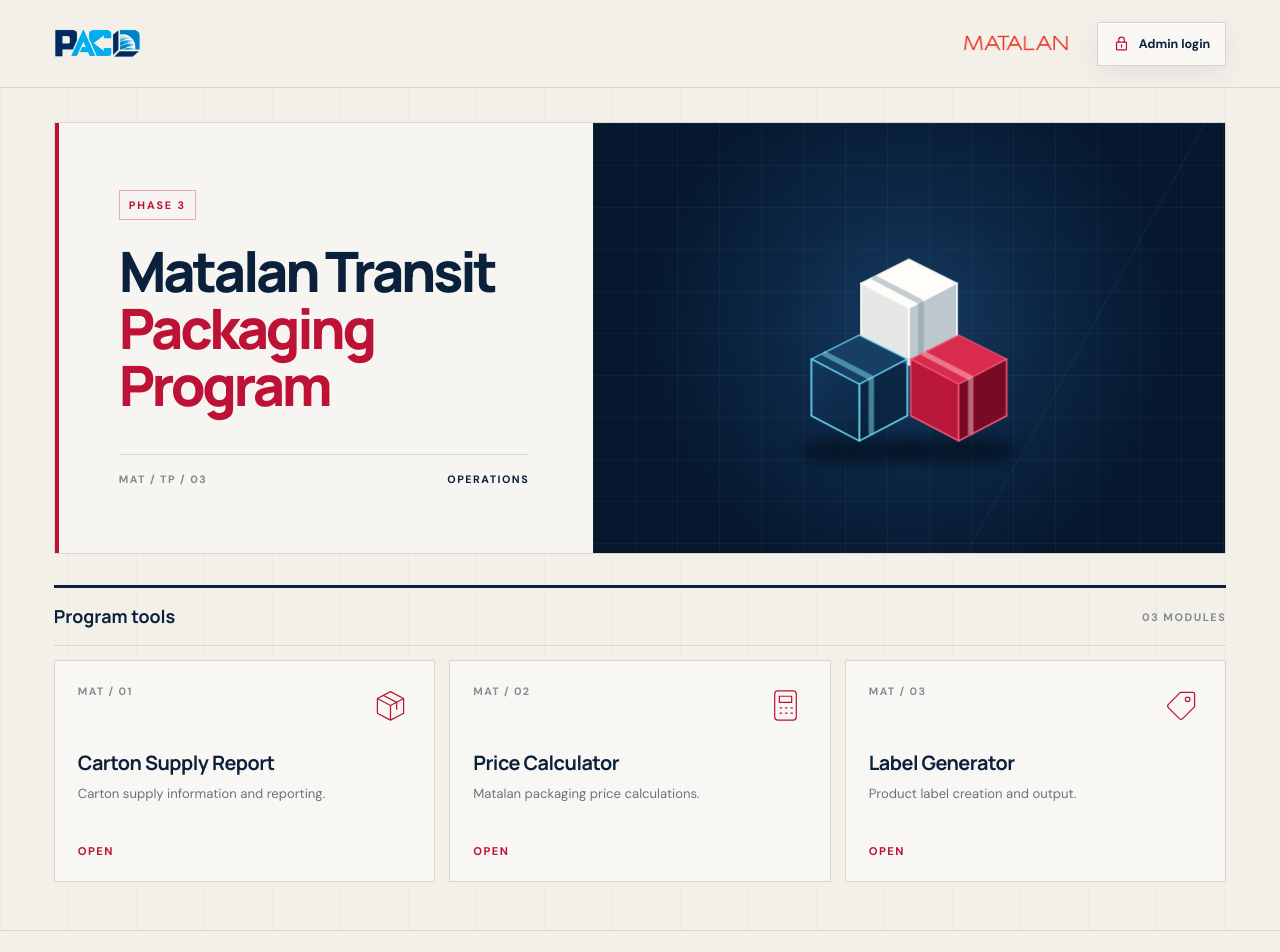
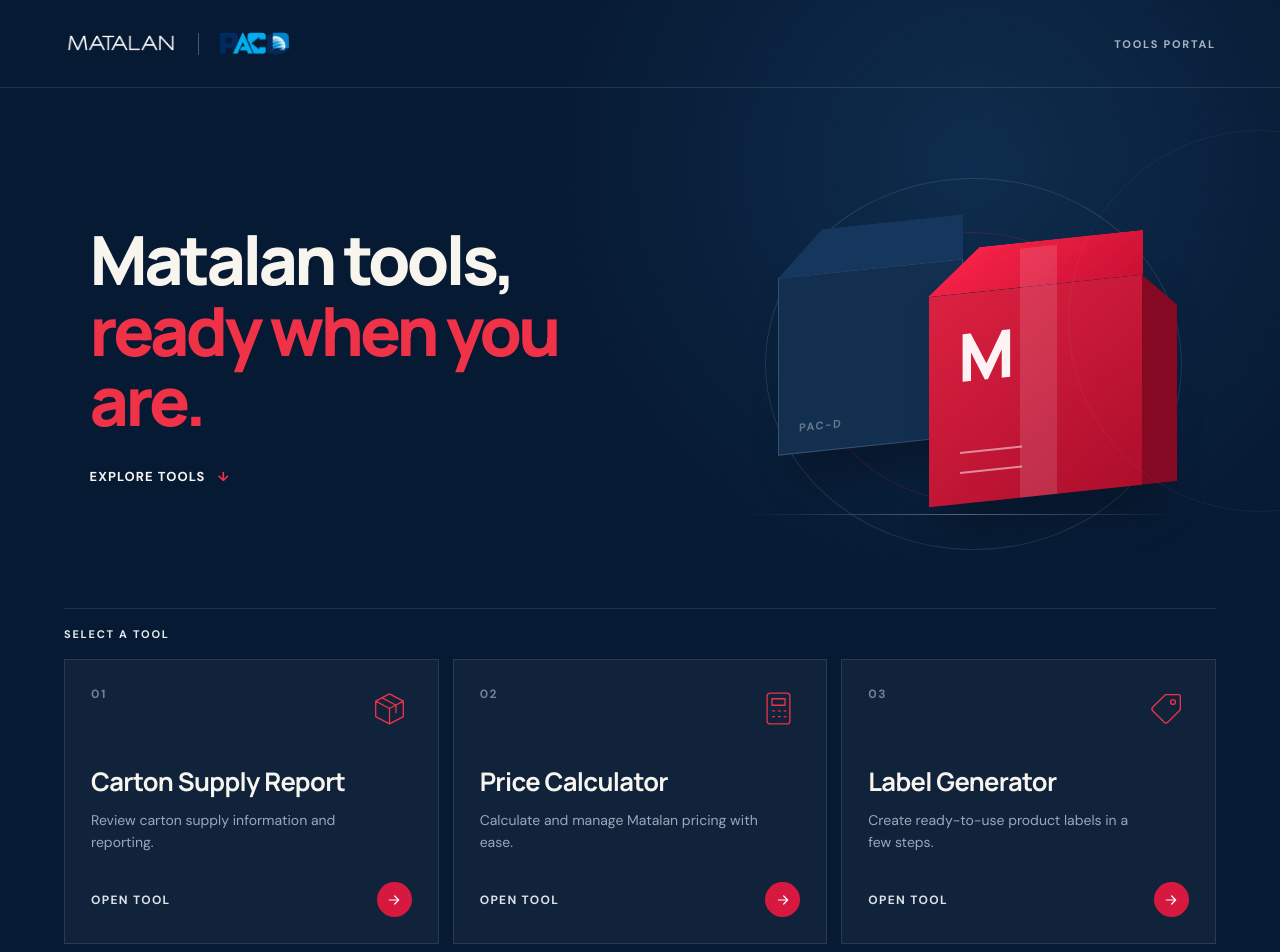
Before and after one commit to PAC-D/MatalanAllProject, a React (Vite) app: page / in a window 1280 px wide. Shown: the top 952 px of the page. Built offline with nearby package versions, Linux system fonts and the light colour scheme.

Commit message:
Revert "Redesign central operations portal"
This reverts commit b15d8ac96db477ac042d697ff2f356625ce39e8a.

```diff
--- a/src/App.jsx
+++ b/src/App.jsx
@@ -1,27 +1,27 @@
 import matalanLogo from '../assets/matalan logo.png';
 import pacdLogo from '../assets/pacd-logo.png';
 import Admin from './Admin';
-import Registration, { PackageScene } from './Registration';
+import Registration from './Registration';
 
 const tools = [
   {
     number: '01',
     title: 'Carton Supply Report',
-    description: 'Carton supply information and reporting.',
+    description: 'Review carton supply information and reporting.',
     href: 'https://matalan.pac-d.com/carton-supply-report/',
     icon: 'carton',
   },
   {
     number: '02',
     title: 'Price Calculator',
-    description: 'Matalan packaging price calculations.',
+    description: 'Calculate and manage Matalan pricing with ease.',
     href: 'https://pac-d.github.io/matalanpricecalculator_mgt/',
     icon: 'calculator',
   },
   {
     number: '03',
     title: 'Label Generator',
-    description: 'Product label creation and output.',
+    description: 'Create ready-to-use product labels in a few steps.',
     href: 'https://pac-d.github.io/Matalan-Label-Generator-v2/',
     icon: 'label',
   },
@@ -54,12 +54,29 @@ function ToolIcon({ type }) {
   );
 }
 
-function LockIcon() {
+function ArrowIcon() {
   return (
     <svg viewBox="0 0 24 24" aria-hidden="true">
-      <rect x="5" y="10" width="14" height="11" rx="1" />
-      <path d="M8 10V7a4 4 0 0 1 8 0v3M12 14v3" />
+      <path d="M5 12h14m-6-6 6 6-6 6" />
     </svg>
+  );
+}
+
+function CartonIllustration() {
+  return (
+    <div className="carton-scene" aria-hidden="true">
+      <div className="orbit orbit-one" />
+      <div className="orbit orbit-two" />
+      <div className="carton carton-back">
+        <span>PAC-D</span>
+      </div>
+      <div className="carton carton-front">
+        <span className="carton-tape" />
+        <span className="carton-mark">M</span>
+        <span className="carton-lines" />
+      </div>
+      <div className="floor-line" />
+    </div>
   );
 }
 
@@ -73,72 +90,61 @@ export default function App() {
   }
 
   return (
-    <div className="portal-page">
-      <header className="portal-header">
-        <a className="portal-pacd" href="/" aria-label="PAC-D home">
-          <img src={pacdLogo} alt="PAC-D" />
+    <div className="page-shell">
+      <header className="site-header">
+        <a className="brand-lockup" href="#top" aria-label="Matalan and PAC-D home">
+          <img className="matalan-logo" src={matalanLogo} alt="Matalan" />
+          <span className="brand-divider" />
+          <img className="pacd-logo" src={pacdLogo} alt="PAC-D" />
         </a>
-        <div className="portal-header-right">
-          <img className="portal-matalan" src={matalanLogo} alt="Matalan" />
-          <a className="portal-login" href="/admin">
-            <LockIcon />
-            <span>Admin login</span>
-          </a>
-        </div>
+        <span className="header-label">TOOLS PORTAL</span>
       </header>
 
-      <main className="portal-main">
-        <section className="portal-program" aria-labelledby="portal-title">
-          <div className="portal-program-copy">
-            <span className="portal-phase">PHASE 3</span>
-            <h1 id="portal-title">
-              Matalan Transit
-              <span>Packaging Program</span>
-            </h1>
-            <div className="portal-program-code">
-              <span>MAT / TP / 03</span>
-              <strong>OPERATIONS</strong>
-            </div>
+      <main id="top">
+        <section className="hero" aria-labelledby="hero-title">
+          <div className="hero-copy">
+            <h1 id="hero-title">Matalan tools,<br /><em>ready when you are.</em></h1>
+            <a className="jump-link" href="#tools">
+              Explore tools <span>↓</span>
+            </a>
           </div>
-          <div className="portal-carton-panel">
-            <PackageScene />
-          </div>
+          <CartonIllustration />
         </section>
 
-        <section className="portal-tools" aria-labelledby="portal-tools-title">
-          <header className="portal-tools-heading">
-            <h2 id="portal-tools-title">Program tools</h2>
-            <span>{String(tools.length).padStart(2, '0')} MODULES</span>
-          </header>
+        <section className="tools-section" id="tools" aria-label="Available tools">
+          <div className="section-heading">
+            <p>SELECT A TOOL</p>
+          </div>
 
-          <div className="portal-tool-grid">
+          <div className="tool-grid">
             {tools.map((tool) => (
               <a
-                className="portal-tool-card"
+                className="tool-card"
                 href={tool.href}
                 target="_blank"
                 rel="noreferrer"
                 key={tool.title}
                 aria-label={`Open ${tool.title}`}
               >
-                <div className="portal-tool-topline">
-                  <span className="portal-tool-code">MAT / {tool.number}</span>
-                  <span className="portal-tool-icon"><ToolIcon type={tool.icon} /></span>
+                <div className="card-topline">
+                  <span className="tool-number">{tool.number}</span>
+                  <span className="tool-icon"><ToolIcon type={tool.icon} /></span>
                 </div>
-                <div className="portal-tool-copy">
-                  <h3>{tool.title}</h3>
+                <div className="card-copy">
+                  <h2>{tool.title}</h2>
                   <p>{tool.description}</p>
                 </div>
-                <span className="portal-tool-open">Open</span>
+                <span className="open-tool">
+                  Open tool <span className="arrow"><ArrowIcon /></span>
+                </span>
               </a>
             ))}
           </div>
         </section>
       </main>
 
-      <footer className="portal-footer">
-        <span>MAT / TRANSIT PACKAGING</span>
-        <strong>PHASE 3</strong>
+      <footer>
+        <span>POWERED BY PAC-D</span>
       </footer>
     </div>
   );
--- a/src/Registration.jsx
+++ b/src/Registration.jsx
@@ -110,7 +110,7 @@ function SuggestionField({ id, label, options, value, onChange, placeholder, all
   );
 }
 
-export function PackageScene() {
+function PackageScene() {
   return (
     <div className="package-visual" aria-hidden="true">
       <svg className="carton-stack" viewBox="0 0 520 560">
--- a/src/styles.css
+++ b/src/styles.css
@@ -862,228 +862,6 @@ footer {
   .admin-assignee-list { display: block; }
 }
 
-/* Operations portal */
-.portal-page {
-  --portal-navy: #0a203b;
-  --portal-navy-deep: #06182e;
-  --portal-red: #bd1235;
-  --portal-off-white: #f3f0e9;
-  --portal-ink: #102238;
-  --portal-line: #d9d6cf;
-  width: min(1440px, 100%);
-  min-height: 100vh;
-  margin: 0 auto;
-  display: flex;
-  flex-direction: column;
-  color: var(--portal-ink);
-  background:
-    linear-gradient(90deg, rgba(10,32,59,.022) 1px, transparent 1px),
-    var(--portal-off-white);
-  background-size: 68px 68px;
-  color-scheme: light;
-}
-
-.portal-header {
-  height: 88px;
-  padding: 0 clamp(24px, 4.2vw, 64px);
-  display: flex;
-  align-items: center;
-  justify-content: space-between;
-  flex: 0 0 auto;
-  background: rgba(243,240,233,.84);
-  border-bottom: 1px solid var(--portal-line);
-  backdrop-filter: blur(18px);
-}
-.portal-pacd { display: inline-flex; align-items: center; }
-.portal-pacd img { width: 86px; height: auto; }
-.portal-header-right { display: flex; align-items: center; gap: 25px; }
-.portal-matalan { width: 112px; height: auto; }
-.portal-login {
-  min-height: 44px;
-  padding: 0 15px;
-  display: inline-flex;
-  align-items: center;
-  gap: 9px;
-  color: var(--portal-navy);
-  background: rgba(255,255,255,.43);
-  border: 1px solid rgba(10,32,59,.16);
-  box-shadow: inset 0 1px rgba(255,255,255,.8), 0 8px 25px rgba(10,32,59,.07);
-  backdrop-filter: blur(16px);
-  text-decoration: none;
-  font-size: .78rem;
-  font-weight: 700;
-  transition: border-color .2s ease, background-color .2s ease, transform .2s ease;
-}
-.portal-login svg { width: 17px; fill: none; stroke: var(--portal-red); stroke-width: 1.7; stroke-linecap: round; stroke-linejoin: round; }
-.portal-login:hover,
-.portal-login:focus-visible { background: rgba(255,255,255,.78); border-color: rgba(189,18,53,.42); transform: translateY(-1px); outline: none; }
-
-.portal-main { width: 100%; padding: 34px clamp(24px, 4.2vw, 64px) 48px; }
-.portal-program {
-  min-height: 430px;
-  display: grid;
-  grid-template-columns: minmax(0, .92fr) minmax(440px, 1.08fr);
-  border: 1px solid var(--portal-line);
-  background: rgba(255,255,255,.34);
-}
-.portal-program-copy {
-  min-width: 0;
-  padding: clamp(38px, 5vw, 72px);
-  display: flex;
-  flex-direction: column;
-  justify-content: center;
-  position: relative;
-}
-.portal-program-copy::before { content: ''; width: 4px; position: absolute; inset: 0 auto 0 0; background: var(--portal-red); }
-.portal-phase {
-  width: fit-content;
-  margin-bottom: 23px;
-  padding: 7px 9px;
-  color: var(--portal-red);
-  border: 1px solid rgba(189,18,53,.32);
-  font-size: .68rem;
-  font-weight: 700;
-  letter-spacing: .17em;
-}
-.portal-program h1 {
-  margin: 0;
-  max-width: 600px;
-  color: var(--portal-navy);
-  font: 800 clamp(2.6rem, 4.35vw, 4.45rem)/1.02 'Manrope', sans-serif;
-  letter-spacing: -.06em;
-}
-.portal-program h1 span { display: block; color: var(--portal-red); }
-.portal-program-code {
-  margin-top: 40px;
-  padding-top: 17px;
-  display: flex;
-  align-items: center;
-  justify-content: space-between;
-  color: #80878d;
-  border-top: 1px solid var(--portal-line);
-  font-size: .67rem;
-  font-weight: 700;
-  letter-spacing: .14em;
-}
-.portal-program-code strong { color: var(--portal-navy); font-size: inherit; }
-
-.portal-carton-panel {
-  min-width: 0;
-  min-height: 430px;
-  display: grid;
-  place-items: center;
-  overflow: hidden;
-  position: relative;
-  background:
-    linear-gradient(rgba(255,255,255,.035) 1px, transparent 1px),
-    linear-gradient(90deg, rgba(255,255,255,.035) 1px, transparent 1px),
-    radial-gradient(circle at 50% 47%, #173c61 0, #0c2745 34%, transparent 68%),
-    var(--portal-navy-deep);
-  background-size: 42px 42px, 42px 42px, auto, auto;
-}
-.portal-carton-panel::after {
-  content: '';
-  position: absolute;
-  width: 1px;
-  height: 135%;
-  top: -15%;
-  right: 23%;
-  background: rgba(119,207,232,.08);
-  transform: rotate(29deg);
-}
-.portal-carton-panel .package-visual {
-  width: min(500px, 100%);
-  height: 420px;
-  min-height: 0;
-  margin: 0;
-  position: relative;
-  z-index: 1;
-  transform: scale(.78);
-  transform-origin: center;
-}
-
-.portal-tools { margin-top: 31px; }
-.portal-tools-heading {
-  min-height: 61px;
-  display: flex;
-  align-items: center;
-  justify-content: space-between;
-  border-top: 3px solid var(--portal-navy);
-  border-bottom: 1px solid var(--portal-line);
-}
-.portal-tools-heading h2 { margin: 0; color: var(--portal-navy); font: 700 1.12rem/1 'Manrope', sans-serif; }
-.portal-tools-heading span { color: #838a90; font-size: .68rem; font-weight: 700; letter-spacing: .14em; }
-.portal-tool-grid { display: grid; grid-template-columns: repeat(3, minmax(0, 1fr)); gap: 14px; padding-top: 14px; }
-.portal-tool-card {
-  min-height: 222px;
-  padding: 23px;
-  display: flex;
-  flex-direction: column;
-  position: relative;
-  overflow: hidden;
-  color: var(--portal-ink);
-  background: rgba(255,255,255,.52);
-  border: 1px solid var(--portal-line);
-  text-decoration: none;
-  transition: border-color .22s ease, background-color .22s ease, transform .22s ease;
-}
-.portal-tool-card::before { content: ''; width: 3px; position: absolute; inset: 0 auto 0 0; background: var(--portal-red); transform: scaleY(0); transform-origin: bottom; transition: transform .22s ease; }
-.portal-tool-card:hover,
-.portal-tool-card:focus-visible { background: rgba(255,255,255,.88); border-color: rgba(10,32,59,.3); transform: translateY(-3px); outline: none; }
-.portal-tool-card:hover::before,
-.portal-tool-card:focus-visible::before { transform: scaleY(1); }
-.portal-tool-topline { display: flex; align-items: flex-start; justify-content: space-between; }
-.portal-tool-code { color: #858c92; font-size: .67rem; font-weight: 700; letter-spacing: .13em; }
-.portal-tool-icon { width: 42px; height: 42px; display: grid; place-items: center; color: var(--portal-red); }
-.portal-tool-icon svg { width: 37px; height: 37px; fill: none; stroke: currentColor; stroke-width: 1.6; stroke-linecap: round; stroke-linejoin: round; }
-.portal-tool-copy { margin-top: 25px; }
-.portal-tool-copy h3 { margin: 0 0 9px; color: var(--portal-navy); font: 700 clamp(1.1rem, 1.55vw, 1.35rem)/1.2 'Manrope', sans-serif; letter-spacing: -.025em; }
-.portal-tool-copy p { margin: 0; max-width: 280px; color: #69737d; font-size: .82rem; line-height: 1.5; }
-.portal-tool-open { margin-top: auto; color: var(--portal-red); font-size: .7rem; font-weight: 700; letter-spacing: .13em; text-transform: uppercase; }
-
-.portal-footer {
-  min-height: 65px;
-  margin-top: auto;
-  padding: 0 clamp(24px, 4.2vw, 64px);
-  display: flex;
-  align-items: center;
-  justify-content: space-between;
-  color: #81888e;
-  background: var(--portal-off-white);
-  border-top: 1px solid var(--portal-line);
-  font-size: .66rem;
-  font-weight: 700;
-  letter-spacing: .14em;
-}
-.portal-footer strong { color: var(--portal-red); font-size: inherit; }
-
-@media (max-width: 980px) {
-  .portal-program { grid-template-columns: 1fr; }
-  .portal-program-copy { min-height: 350px; }
-  .portal-carton-panel { min-height: 390px; }
-  .portal-tool-grid { grid-template-columns: 1fr; }
-  .portal-tool-card { min-height: 190px; }
-}
-
-@media (max-width: 600px) {
-  .portal-header { height: 76px; padding-inline: 20px; }
-  .portal-pacd img { width: 72px; }
-  .portal-header-right { gap: 14px; }
-  .portal-matalan { width: 88px; }
-  .portal-login { min-height: 40px; padding-inline: 12px; }
-  .portal-login span { display: none; }
-  .portal-main { padding: 20px 20px 36px; }
-  .portal-program-copy { min-height: 325px; padding: 38px 28px; }
-  .portal-program h1 { font-size: clamp(2.35rem, 12vw, 3.2rem); }
-  .portal-program-code { margin-top: 31px; }
-  .portal-carton-panel { min-height: 340px; }
-  .portal-carton-panel .package-visual { width: 130%; height: 360px; transform: scale(.69); }
-  .portal-tools-heading { min-height: 56px; }
-  .portal-tool-card { padding: 20px; }
-  .portal-footer { padding-inline: 20px; }
-  .portal-footer span { max-width: 190px; line-height: 1.5; }
-}
-
 @media (prefers-reduced-motion: reduce) {
   html { scroll-behavior: auto; }
   *, *::before, *::after { animation-duration: .01ms !important; transition-duration: .01ms !important; }
```
